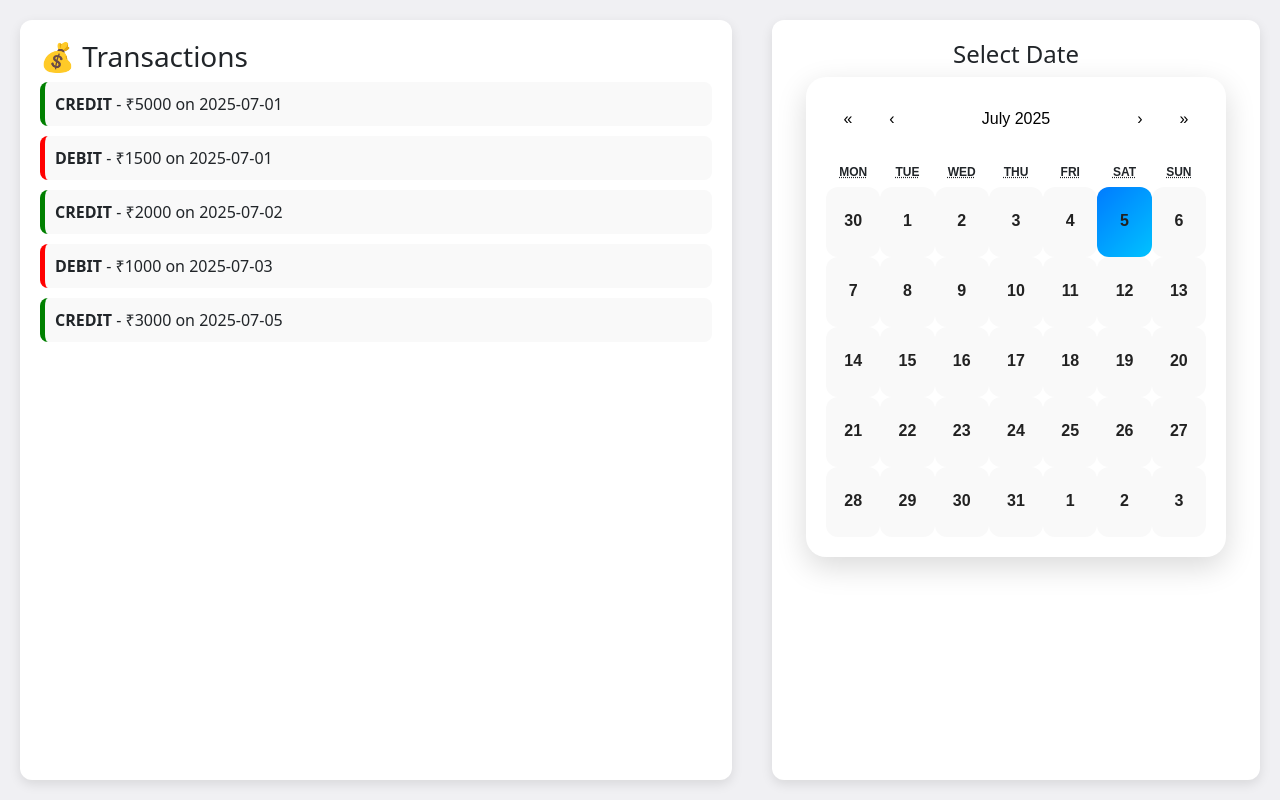
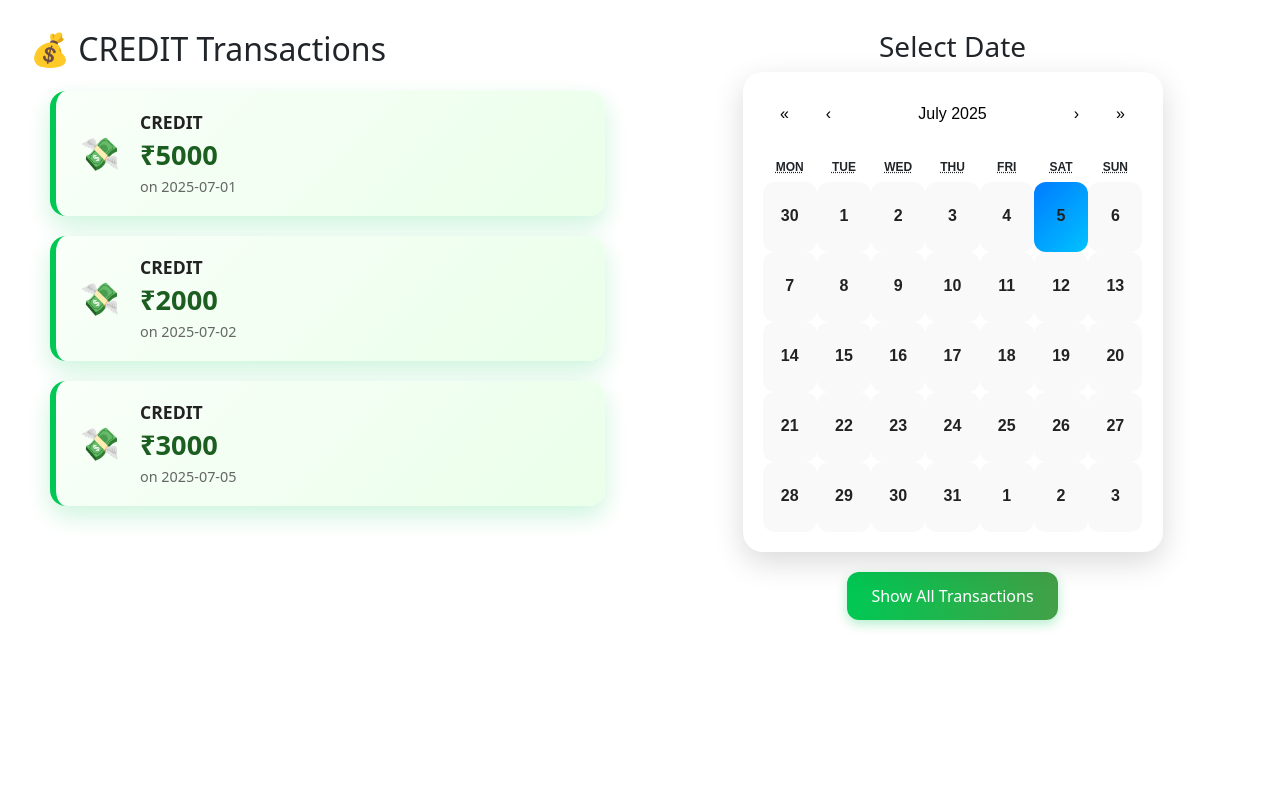
Before and after one commit to SanjayS-007/MERN-PROJECT-1, a React (Vite) app: page /transactions/credit in a window 1280 px wide. Built offline with nearby package versions, Linux system fonts and the light colour scheme.

Commit message:
credit block transaction alone

```diff
--- a/src/App.jsx
+++ b/src/App.jsx
@@ -8,7 +8,7 @@ function App() {
   return (
     <Routes>
       <Route path="/" element={<HomePage />} />
-      <Route path="/calendar" element={<CalendarPage />} />
+      {/* <Route path="/calendar" element={<CalendarPage />} /> */}
       <Route path="/transactions/:date" element={<TransactionPage />} />
       <Route path="/transactions/credit" element={<TransactionPage type="credit" />} />
       <Route path="/transactions/debit" element={<TransactionPage type="debit" />} />
--- a/src/CalendarModal.jsx
+++ b/src/CalendarModal.jsx
@@ -1,72 +1,13 @@
-import React from 'react';
-import Calendar from 'react-calendar';
+import Calendar from 'react-calendar'; // assuming this
 import 'react-calendar/dist/Calendar.css';
-// import './CalendarModal.css';
 
-const CalendarModal = ({ onDateClick, onClose }) => {
+const CalendarModal = ({ onDateSelect }) => {
+  const handleDateChange = (value) => {
+    const formatted = value.toISOString().split('T')[0];
+    onDateSelect(formatted);
+  };
 
-
-  // Create a colored dot and tooltip per date
- const transactions = [  // or import from a shared file
-  { date: '2025-07-01', type: 'credit', amount: 5000 },
-  { date: '2025-07-01', type: 'debit', amount: 1500 },
-  { date: '2025-07-02', type: 'credit', amount: 2000 },
-];
-
-const groupedData = transactions.reduce((acc, tx) => {
-  acc[tx.date] = acc[tx.date] || { credit: 0, debit: 0 };
-  acc[tx.date][tx.type]++;
-  return acc;
-}, {});
-
-const tileContent = ({ date }) => {
-  const key = date.toISOString().slice(0, 10);
-  const txData = groupedData[key];
-  if (!txData) return null;
-
-  const tooltip = `💰 ${txData.credit || 0} Credit, 📤 ${txData.debit || 0} Debit`;
-
-  return (
-    <>
-      <div
-        title={tooltip} // ✅ Title now applies directly on outer wrapper
-        style={{
-          display: 'flex',
-          justifyContent: 'center',
-          alignItems: 'center',
-          marginTop: 2
-        }}
-      >
-        <span
-          style={{
-            display: 'inline-block',
-            width: 8,
-            height: 8,
-            borderRadius: '50%',
-            backgroundColor: '#17a2b8',
-          }}
-        ></span>
-      </div>
-    </>
-  );
-};
-
-
-
-  return (
-    <div className="modal-backdrop">
-      <div className="modal-box text-center">
-        <h4 className="mb-3">📅 Financial Calendar</h4>
-        <Calendar
-          onClickDay={onDateClick}
-          tileContent={tileContent}
-        />
-        <button className="btn btn-secondary mt-3" onClick={onClose}>
-          Close
-        </button>
-      </div>
-    </div>
-  );
+  return <Calendar onChange={handleDateChange} />;
 };
 
 export default CalendarModal;
--- /dev/null
+++ b/src/TransactionList.css
@@ -0,0 +1,92 @@
+.transaction-list {
+  display: flex;
+  flex-direction: column;
+  gap: 20px;
+  padding: 15px 20px;
+}
+
+.transaction-item {
+  display: flex;
+  align-items: center;
+  justify-content: space-between;
+  padding: 18px 24px;
+  border-radius: 16px;
+  background: linear-gradient(135deg, #f9fff9, #eaffea);
+  border-left: 6px solid #00c853;
+  box-shadow: 0 10px 25px rgba(0, 200, 83, 0.2);
+  transform: perspective(800px) rotateX(0deg);
+  transition: transform 0.3s ease, box-shadow 0.3s ease;
+}
+
+.transaction-item:hover {
+  transform: perspective(800px) rotateX(3deg);
+  box-shadow: 0 16px 30px rgba(0, 200, 83, 0.35);
+}
+
+.transaction-icon {
+  font-size: 32px;
+  margin-right: 20px;
+}
+
+.transaction-details {
+  flex-grow: 1;
+  display: flex;
+  flex-direction: column;
+}
+
+.transaction-type {
+  font-weight: bold;
+  font-size: 1.1rem;
+  color: #222;
+  text-transform: uppercase;
+}
+
+.transaction-amount {
+  font-size: 1.7rem;
+  font-weight: bold;
+  color: #1b5e20;
+}
+
+.transaction-date {
+  font-size: 0.9rem;
+  color: #666;
+}
+
+.section-title {
+  text-align: center;
+  font-weight: bold;
+  font-size: 1.2rem;
+  margin: 25px 0 15px;
+  color: #333;
+}
+.transaction-item {
+  animation: fadeInUp 0.4s ease-in-out;
+}
+
+@keyframes fadeInUp {
+  0% {
+    opacity: 0;
+    transform: translateY(10px);
+  }
+  100% {
+    opacity: 1;
+    transform: translateY(0);
+  }
+}
+.show-all-btn {
+  margin-top: 20px;
+  padding: 12px 24px;
+  font-size: 1rem;
+  background: linear-gradient(to right, #00c853, #43a047);
+  color: white;
+  border: none;
+  border-radius: 12px;
+  cursor: pointer;
+  box-shadow: 0 4px 12px rgba(0, 200, 83, 0.3);
+  transition: transform 0.2s ease, box-shadow 0.3s ease;
+}
+
+.show-all-btn:hover {
+  transform: scale(1.03);
+  box-shadow: 0 6px 18px rgba(0, 200, 83, 0.4);
+}
--- a/src/TransactionList.jsx
+++ b/src/TransactionList.jsx
@@ -1,33 +1,23 @@
-import React, { useState } from 'react';
+import './TransactionList.css';
 
-const TransactionList = ({ transactions, selectedDate }) => {
-  const [filter, setFilter] = useState('all');
-
-  const filteredByDate = transactions.filter(tx => tx.date === selectedDate);
-  const filtered = filter === 'all'
-    ? filteredByDate
-    : filteredByDate.filter(tx => tx.type === filter);
-
-  if (!filteredByDate.length)
-    return <p className="mt-4 text-center">No transactions on {selectedDate}</p>;
-
+const TransactionList = ({ transactions }) => {
   return (
-    <div className="container mt-4">
-      <h5 className="text-center">Transactions on {selectedDate}</h5>
-
-      <div className="text-center mb-3">
-        <button onClick={() => setFilter('all')} className="btn btn-outline-dark btn-sm mx-1">All</button>
-        <button onClick={() => setFilter('credit')} className="btn btn-outline-success btn-sm mx-1">Credit</button>
-        <button onClick={() => setFilter('debit')} className="btn btn-outline-danger btn-sm mx-1">Debit</button>
-      </div>
-
-      <ul className="list-group">
-        {filtered.map((tx, idx) => (
-          <li key={idx} className={`list-group-item ${tx.type === 'credit' ? 'text-success' : 'text-danger'}`}>
-            <strong>{tx.type.toUpperCase()}:</strong> ₹{tx.amount} – {tx.note}
-          </li>
-        ))}
-      </ul>
+    <div className="transaction-list">
+      {transactions.map((tx) => (
+        <div
+          key={tx.id}
+          className={`transaction-item transaction-${tx.type}`}
+        >
+          <div className="transaction-icon">
+            {tx.type === 'credit' ? '💸' : '📤'}
+          </div>
+          <div className="transaction-details">
+            <div className="transaction-type">{tx.type}</div>
+            <div className="transaction-amount">₹{tx.amount}</div>
+            <div className="transaction-date">on {tx.date}</div>
+          </div>
+        </div>
+      ))}
     </div>
   );
 };
--- a/src/pages/TransactionPage.css
+++ /dev/null
@@ -1,53 +0,0 @@
-.transaction-page {
-  display: flex;
-  justify-content: space-between;
-  padding: 20px;
-  gap: 40px;
-  background: #f0f0f3;
-  min-height: 100vh;
-}
-
-.transactions {
-  flex: 1.5;
-  background: white;
-  padding: 20px;
-  border-radius: 12px;
-  box-shadow: 0 4px 12px rgba(0,0,0,0.1);
-}
-
-.calendar-box {
-  flex: 1;
-  background: white;
-  padding: 20px;
-  border-radius: 12px;
-  box-shadow: 0 4px 12px rgba(0,0,0,0.1);
-  display: flex;
-  flex-direction: column;
-  align-items: center;
-}
-
-.tx-item {
-  margin-bottom: 10px;
-  padding: 10px;
-  border-radius: 8px;
-  font-weight: 500;
-  background: #f9f9f9;
-}
-
-.tx-item.credit {
-  border-left: 5px solid green;
-}
-
-.tx-item.debit {
-  border-left: 5px solid red;
-}
-
-.reset-btn {
-  margin-top: 15px;
-  padding: 6px 12px;
-  background-color: #007bff;
-  border: none;
-  color: white;
-  border-radius: 6px;
-  cursor: pointer;
-}
--- a/src/pages/TransactionPage.jsx
+++ b/src/pages/TransactionPage.jsx
@@ -1,49 +1,55 @@
-// src/pages/TransactionPage.jsx
-import React, { useState } from 'react';
-import Calendar from 'react-calendar';
-import 'react-calendar/dist/Calendar.css';
-import './TransactionPage.css';
+import { useState, useEffect } from 'react';
+import CalendarModal from '../CalendarModal';
+import TransactionList from '../TransactionList';
 
 const allTransactions = [
-  { date: '2025-07-01', type: 'credit', amount: 5000 },
-  { date: '2025-07-01', type: 'debit', amount: 1500 },
-  { date: '2025-07-02', type: 'credit', amount: 2000 },
-  { date: '2025-07-03', type: 'debit', amount: 1000 },
-  { date: '2025-07-05', type: 'credit', amount: 3000 },
+  { id: 1, type: 'credit', amount: 5000, date: '2025-07-01' },
+  { id: 2, type: 'credit', amount: 2000, date: '2025-07-02' },
+  { id: 3, type: 'credit', amount: 3000, date: '2025-07-05' },
 ];
 
-function TransactionPage() {
+const TransactionPage = ({ type }) => {
   const [selectedDate, setSelectedDate] = useState(null);
+  const [showAll, setShowAll] = useState(false);
+  const [filteredTransactions, setFilteredTransactions] = useState([]);
 
-  const filtered = selectedDate
-    ? allTransactions.filter(tx => tx.date === selectedDate.toISOString().slice(0, 10))
-    : allTransactions;
+  useEffect(() => {
+    if (showAll || !selectedDate) {
+      setFilteredTransactions(allTransactions.filter(tx => tx.type === type));
+    } else {
+      const filtered = allTransactions.filter(
+        tx => tx.type === type && tx.date === selectedDate
+      );
+      setFilteredTransactions(filtered);
+    }
+  }, [selectedDate, type, showAll]);
+
+  const handleToggle = () => {
+    setShowAll(prev => !prev);
+  };
 
   return (
-    <div className="transaction-page">
-      <div className="transactions">
-        <h3>💰 Transactions</h3>
-        {filtered.length === 0 ? (
-          <p>No transactions on this date.</p>
-        ) : (
-          filtered.map((tx, i) => (
-            <div key={i} className={`tx-item ${tx.type}`}>
-              <strong>{tx.type.toUpperCase()}</strong> - ₹{tx.amount} on {tx.date}
-            </div>
-          ))
-        )}
+    <div style={{ display: 'flex', gap: '30px', padding: '30px' }}>
+      {/* Filtered or All Transactions */}
+      <div style={{ flex: 1 }}>
+        <h2>💰 {type.toUpperCase()} Transactions</h2>
+        <TransactionList transactions={filteredTransactions} />
       </div>
-      <div className="calendar-box">
-        <h4>Select Date</h4>
-        <Calendar onClickDay={setSelectedDate} />
-        {selectedDate && (
-          <button onClick={() => setSelectedDate(null)} className="reset-btn">
-            Show All
-          </button>
-        )}
+
+      {/* Calendar + Toggle Button */}
+      <div style={{ flex: 1, display: 'flex', flexDirection: 'column', alignItems: 'center' }}>
+        <h3>Select Date</h3>
+        <CalendarModal onDateSelect={date => {
+          setSelectedDate(date);
+          setShowAll(false); // reset to filtered view
+        }} />
+
+        <button onClick={handleToggle} className="show-all-btn">
+          {showAll ? 'Show Filtered Transactions' : 'Show All Transactions'}
+        </button>
       </div>
     </div>
   );
-}
+};
 
 export default TransactionPage;
```
